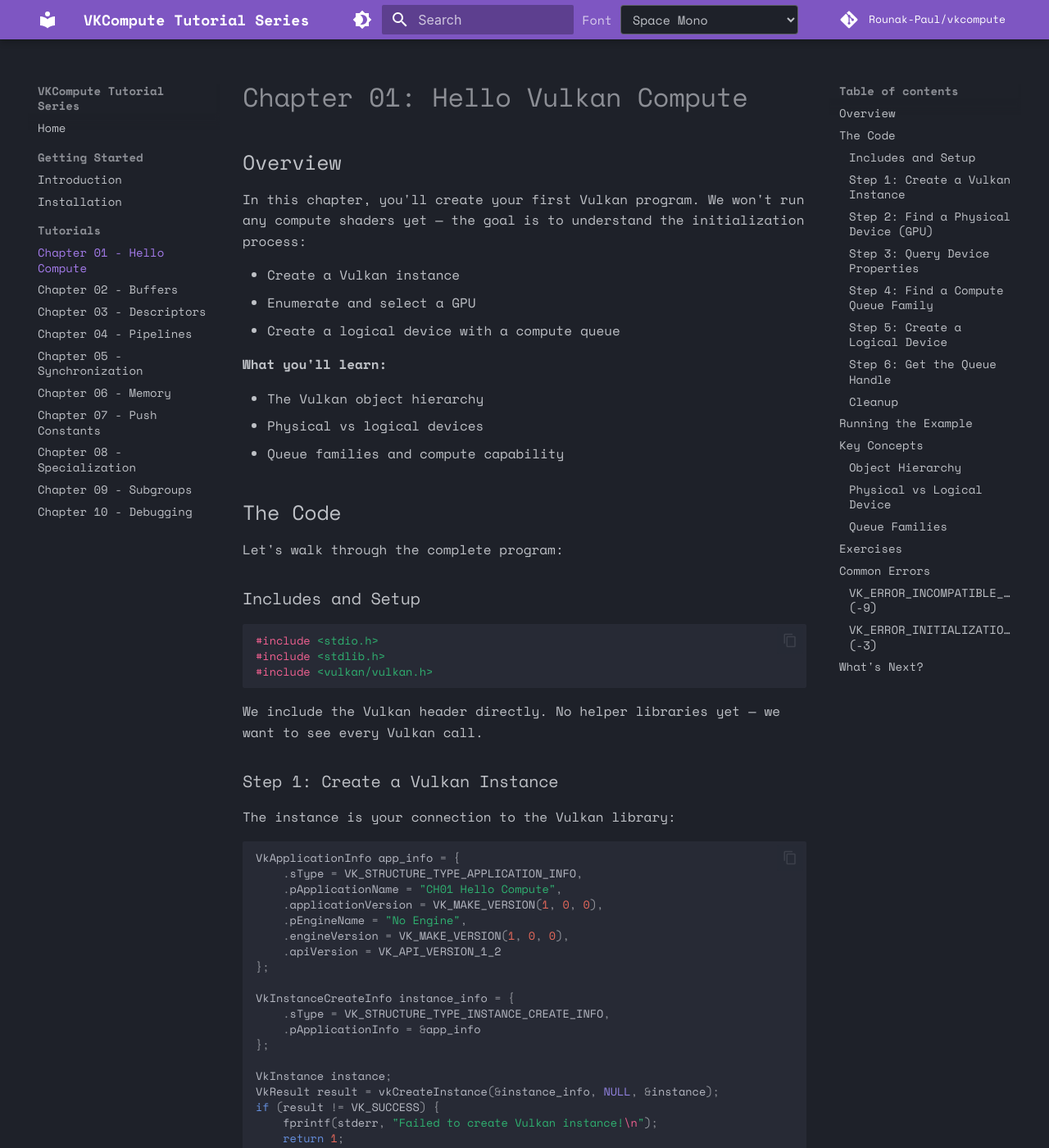
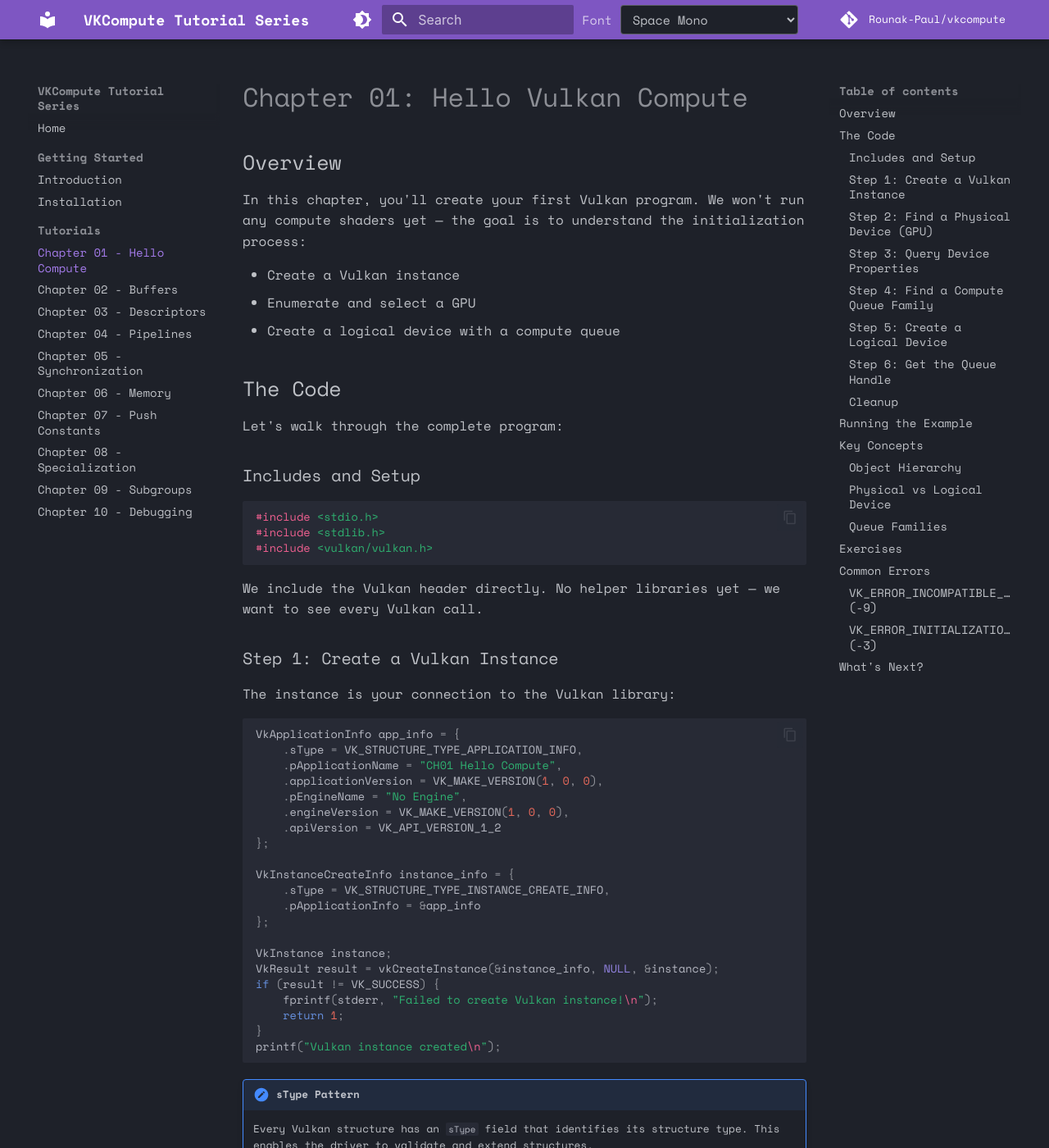
Before and after one commit to Rounak-Paul/vkcompute, an MkDocs documentation site: the page built from docs/docs/chapters/ch01_hello_compute.md, in a window 1280 px wide and 1400 px high. Shown: the whole window at 82% size. Built offline with MkDocs 1.6.1 and Material for MkDocs 9.7.7, drawn with Linux system fonts in a browser that asks for light colours; comment, search, counter and statistics services are not loaded; some of the changed text lies outside the part shown.

Commit message:
Update ch01_hello_compute.md

````diff
--- a/docs/docs/chapters/ch01_hello_compute.md
+++ b/docs/docs/chapters/ch01_hello_compute.md
@@ -7,12 +7,6 @@
 - Create a Vulkan instance
 - Enumerate and select a GPU
 - Create a logical device with a compute queue
-
-**What you'll learn:**
-
-- The Vulkan object hierarchy
-- Physical vs logical devices
-- Queue families and compute capability
 
 ## The Code
 
@@ -57,7 +51,7 @@
 ```
 
 !!! note "sType Pattern"
-    Every Vulkan structure has an `sType` field that identifies its type. This enables the driver to validate and extend structures.
+    Every Vulkan structure has an `sType` field that identifies its structure type. This enables the driver to validate and extend structures.
 
 !!! warning "macOS Note"
     On macOS with MoltenVK, you need the portability extension. The full code handles this with `#ifdef __APPLE__`.
````
